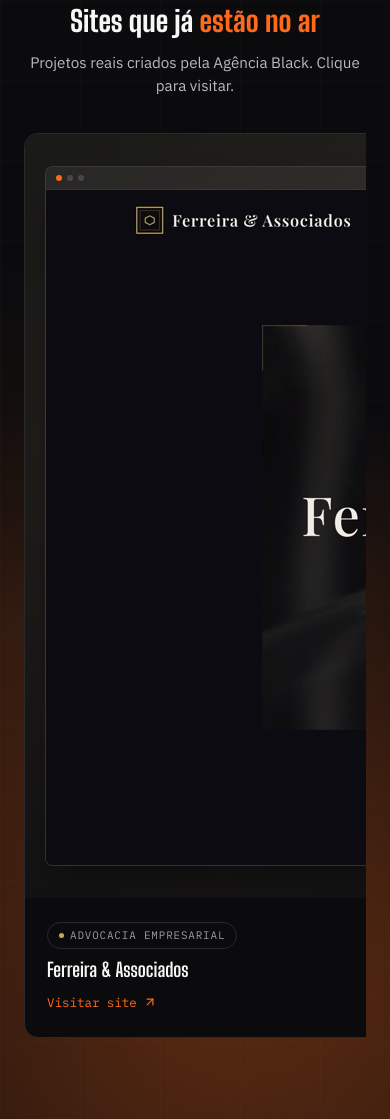
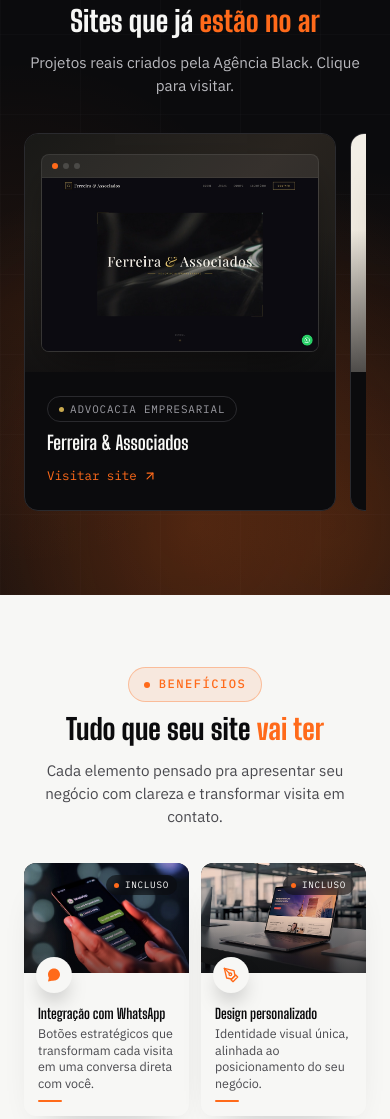
Before and after one commit to fxrlxn/agencia-black, a plain HTML site: page index.html in a window 390 px wide. Shown: the part 3060-4179 px from the top of the page. Drawn offline with Linux system fonts and the light colour scheme.

Commit message:
Corrige largura dos cards do portfólio no carrossel mobile
A imagem real (1080px intrínsecos) estava esticando o card do carrossel
para ~1124px numa viewport de 375px, deixando a seção quebrada no mobile.
Adiciona min-width:0 na cadeia flex e trava o card em 80vw.

Co-Authored-By: Claude Opus 4.8 <noreply@anthropic.com>

```diff
--- a/index.html
+++ b/index.html
@@ -706,7 +706,7 @@ footer{background:var(--black-soft);color:#9C9CA3;padding:64px 0 32px;border-top
 
 /* Mini browser mockup inside thumb */
 .portfolio-mini-browser{
-  position:relative;z-index:1;width:100%;
+  position:relative;z-index:1;width:100%;min-width:0;max-width:100%;
   background:rgba(255,255,255,.06);border-radius:8px;overflow:hidden;
   border:1px solid rgba(255,255,255,.08);
   box-shadow:0 16px 40px -12px rgba(0,0,0,.5);
@@ -852,7 +852,8 @@ footer{background:var(--black-soft);color:#9C9CA3;padding:64px 0 32px;border-top
     -webkit-overflow-scrolling:touch;
   }
   .portfolio-grid::-webkit-scrollbar{display:none}
-  .portfolio-card{min-width:78vw;flex-shrink:0;scroll-snap-align:start}
+  .portfolio-card{flex:0 0 80vw;min-width:0;max-width:80vw;scroll-snap-align:start}
+  .portfolio-thumb{padding:20px 16px}
 
   /* Testimonials: hide on mobile */
   .testi{display:none}
```
